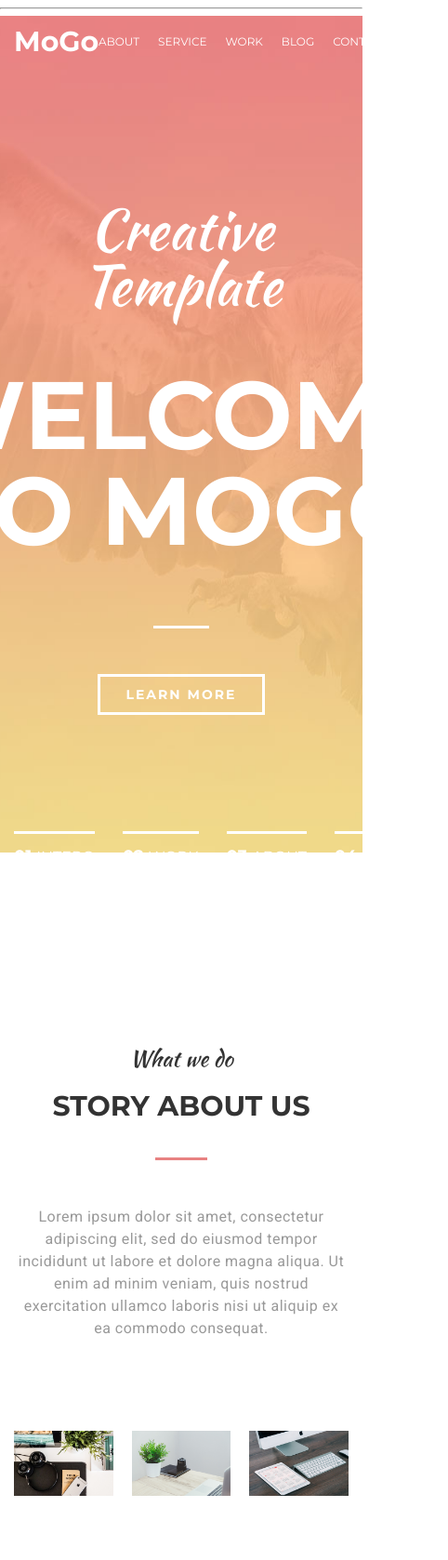
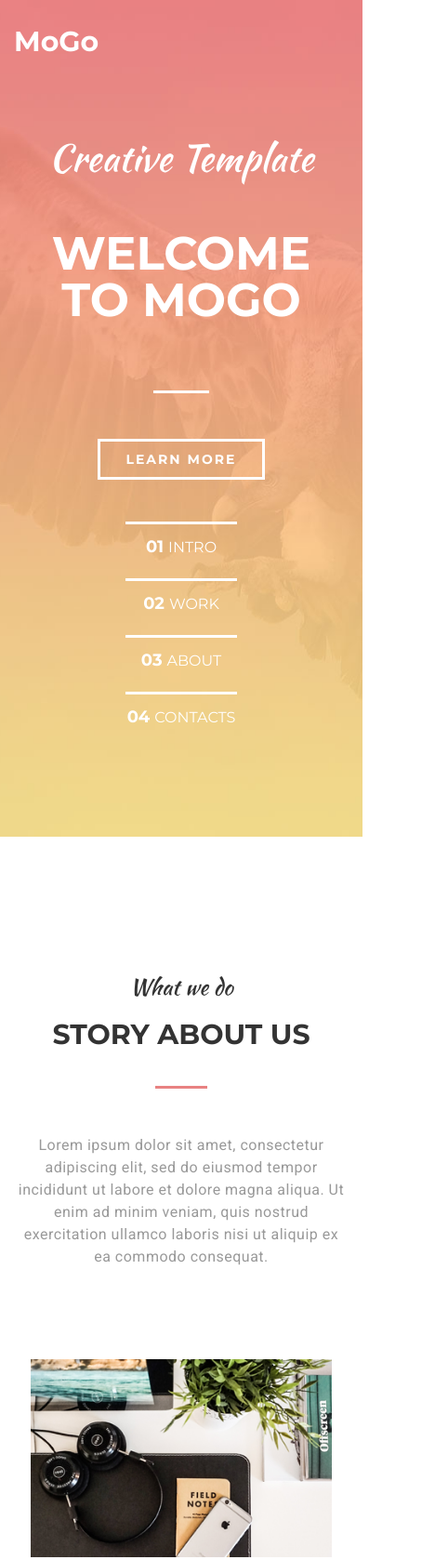
Before and after one commit to VovaMorghun/mogo-master, a website: page src/index.html in a window 390 px wide. Shown: the top 1678 px of the page at 93% size, 482 px wide, since content can reach past the window. Drawn offline with nearby package versions, Linux system fonts and the light colour scheme.

Commit message:
media-card

```diff
--- a/src/index.html
+++ b/src/index.html
@@ -14,7 +14,7 @@
 </head>
 
 <body>
-    <hr>
+
 
     <header class="header">
         <div class="container">
@@ -54,7 +54,7 @@
                 <a href="#" class="intro-inner__btn">learn more</a>
             </div>
             <div class="intro-slider">
-                <div class="intro-slider__item"><span>01</span>intero</div>
+                <div class="intro-slider__item"><span>01</span>intro</div>
                 <!-- /.intro-slider__item -->
                 <div class="intro-slider__item"><span>02</span>work</div>
                 <!-- /.intro-slider__item -->
--- a/src/sass/_intro.sass
+++ b/src/sass/_intro.sass
@@ -50,6 +50,7 @@
         justify-content: space-between
         color: #ffffff
         &__item
+            text-align: left
             margin-right: 30px
             font-size: 18px
             font-weight: 500
--- a/src/sass/_media.sass
+++ b/src/sass/_media.sass
@@ -121,7 +121,12 @@
         width: 100%
 
     .insta
-        width: 100%
+        padding-top: 20px
+        width: 50%
+        text-align: center
+        margin: 0px auto
+
+
 
 
 
@@ -166,9 +171,12 @@
 
     .intro-inner
         &__suptitle
-            font-size: 60px
-        &__title
-            font-size: 103px
+            font-size: 40px
+
+
+    .intro-inner__title
+        font-size: 60px
+
 
     .about-counter>.container
         padding: 0px
@@ -207,8 +215,19 @@
         margin-bottom: 24px
         font-size: 18px
 
+    .card-photo__social a
+        padding: 12px
+        font-size: 20px
+        width: 45px
+        height: 45px
 
 
+    .section-top
+        padding-top: 50px
+
+
+    .devices-item__iphone
+        right: 0
 
 
 
@@ -217,10 +236,9 @@
 @media screen and ( max-width: 576px )
 
     .intro-inner
-        &__suptitle
-            font-size: 60px
+        padding-top: 150px
         &__title
-            font-size: 103px
+            font-size: 50px
 
     .about-counter>.container
         padding: 0px
@@ -230,6 +248,32 @@
             border-left: none
         &:last-child
             border: none
+
+    .nav
+        display: none
+
+    .intro-slider
+        flex-direction: column
+
+    .intro-inner__btn
+        margin-bottom: 20px
+
+    .intro-slider__item
+        text-align: center
+        margin-right: 0
+        min-width: 120px
+
+    .card-photo
+        flex-direction: column
+        &__item
+            width: 90%
+            margin-bottom: 100px
+            margin-right: 0
+            &:last-child
+                margin-bottom: 0
+
+
+
 
 
 
--- a/src/sass/_uniqe.sass
+++ b/src/sass/_uniqe.sass
@@ -9,9 +9,11 @@
     max-width: 600px
     margin: 0px auto
     position: relative
+    padding-bottom: 70px
     &-item
         display: block
         width: 83%
+
         &__iphone
             width: 45%
             position: absolute
--- a/src/sass/_whatwedo.sass
+++ b/src/sass/_whatwedo.sass
@@ -1,5 +1,5 @@
 .whatwedo
-    padding-top: 110px
+    // padding-top: 110px
     padding-bottom: 110px
 
 .wedo
```
Also changed, not shown: src/css/style.css.
